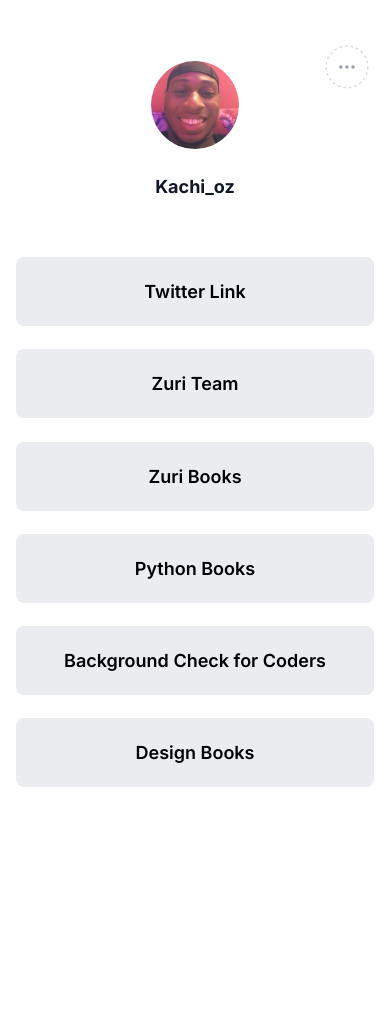
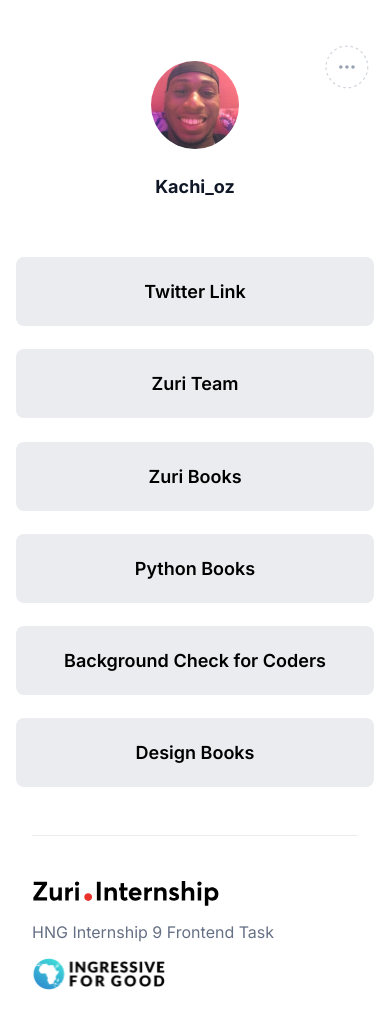
Before and after one commit to astrokachi/stage-one-, a React (Create React App) app: page / in a window 390 px wide. Before the commit the page ends 844 px from the top, so only its background shows below. Built offline with nearby package versions, Linux system fonts and the light colour scheme.

Commit message:
modified footer styles

```diff
--- a/src/App.css
+++ b/src/App.css
@@ -209,7 +209,16 @@
 
 @media screen and (max-width: 985px) {
     footer{
-        display: none;
+        margin: 48px 16px;
+
+    }
+
+    .footer__con{
+        flex-direction: column;
+        padding: 38px 0;
+        gap: 16.21px;
+        /* justify-content: flex-start; */
+        align-items: flex-start;
     }
 
     .icons {
```
